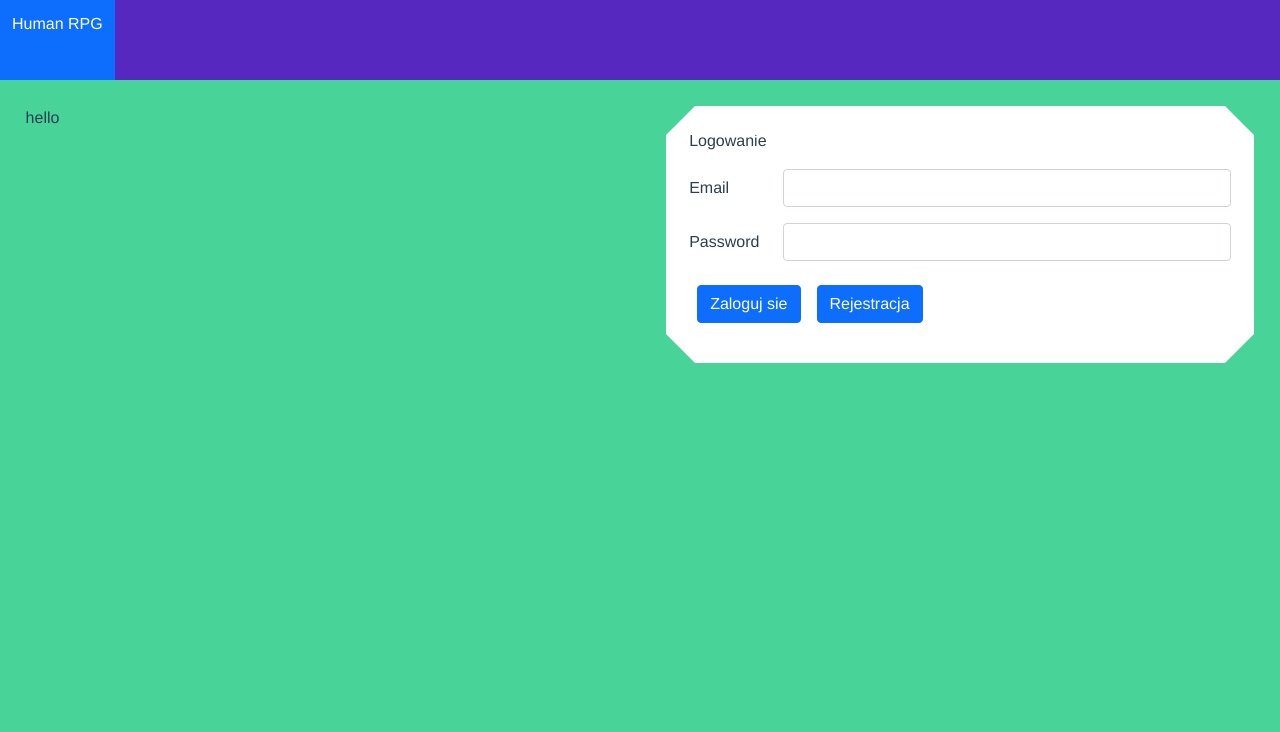
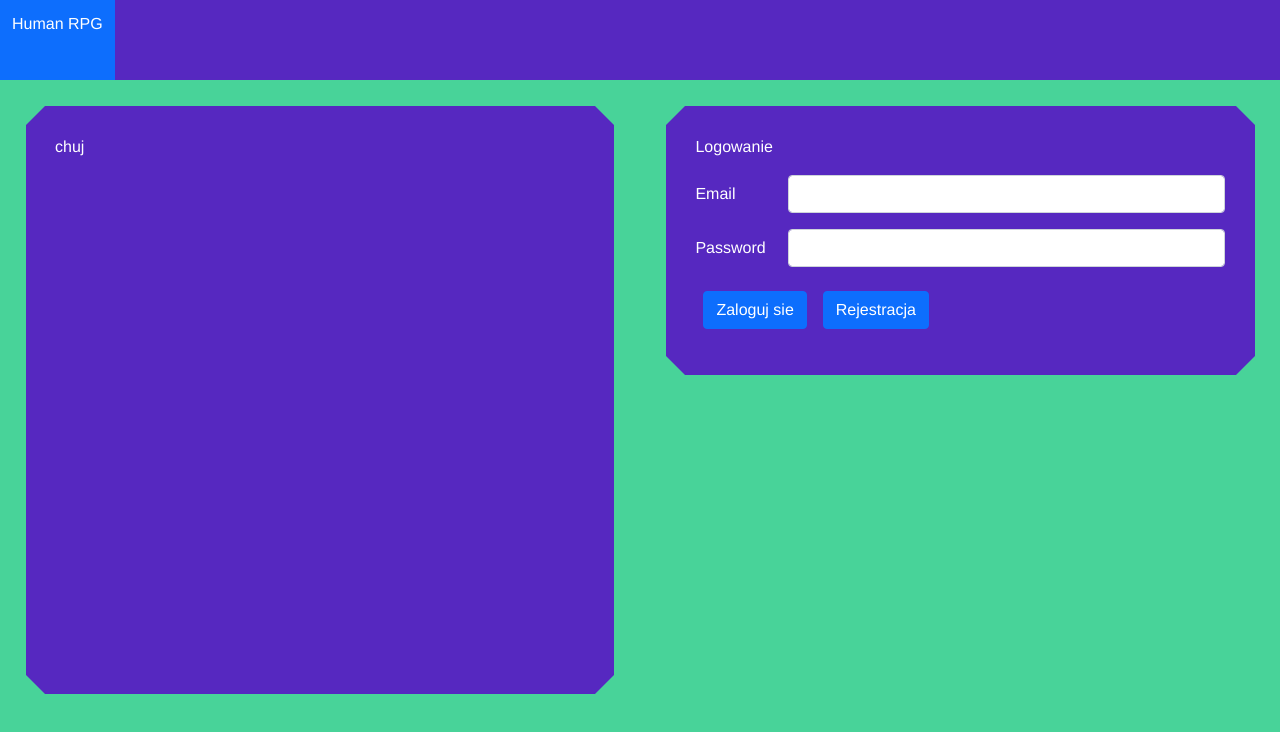
Before and after one commit to salarek/humanrpg, a Vue app: page / in a window 1280 px wide. Shown: the top 732 px of the page. Built offline with nearby package versions, Linux system fonts and the light colour scheme.

Commit message:
some changes

```diff
--- a/src/components/login.vue
+++ b/src/components/login.vue
@@ -133,13 +133,16 @@ export default {
 };
 </script>
 <style lang="scss" scoped>
+@import "@/scss/variables";
 .login {
+  contain: content;
   position: relative;
-  padding: 4%;
+  padding: 5%;
+  color: white;
+
   width: 100%;
-  height: 100%;
-  background-color: white;
-  border-radius: 24px;
+  background-color: $secondary;
+
   transition: all 0.5s ease;
 }
 
@@ -147,6 +150,7 @@ export default {
   transform: scale(1);
   width: 80%;
 }
+
 .login:before {
   content: "";
   width: 100%;
@@ -154,9 +158,9 @@ export default {
   position: absolute;
   top: 0;
   left: 0;
-  border-bottom: 29px solid white;
-  border-left: 29px solid #48d399;
-  border-right: 29px solid #48d399;
+  border-bottom: 19px solid $secondary;
+  border-left: 19px solid #48d399;
+  border-right: 19px solid #48d399;
 }
 .login:after {
   content: "";
@@ -165,8 +169,8 @@ export default {
   position: absolute;
   bottom: 0;
   left: 0;
-  border-top: 29px solid white;
-  border-left: 29px solid #48d399;
-  border-right: 29px solid #48d399;
+  border-top: 19px solid $secondary;
+  border-left: 19px solid #48d399;
+  border-right: 19px solid #48d399;
 }
 </style>
--- a/src/views/Home.vue
+++ b/src/views/Home.vue
@@ -4,8 +4,12 @@
       <div style="padding: 12px" class="bg-primary text-white">Human RPG</div>
     </header>
     <div class="main-view">
-      <div class="greetings-container">hello</div>
-      <div class="login-form"><login /></div>
+      <div class="left-page">
+        <div class="greetings-container">
+          <div>chuj</div>
+        </div>
+      </div>
+      <div class="right-page"><login /></div>
     </div>
   </div>
 </template>
@@ -36,20 +40,54 @@ export default {
   flex-direction: row;
 }
 .main-view {
+  height: 80%;
   display: flex;
   flex-direction: row;
   flex-wrap: wrap;
   justify-content: center;
 }
-.greetings-container {
+.left-page {
   padding: 2%;
   min-width: 300px;
   width: 50%;
 }
-.login-form {
+.right-page {
   position: relative;
   padding: 2%;
   min-width: 300px;
   width: 50%;
 }
+.greetings-container {
+  font-size: 1rem;
+  min-width: 300px;
+  min-height: 300px;
+  padding: 5%;
+  position: relative;
+  width: 100%;
+  height: 100%;
+  color: white;
+  background-color: $secondary;
+}
+.greetings-container:before {
+  content: "";
+  width: 100%;
+  height: 0;
+  position: absolute;
+  top: 0;
+  left: 0;
+  border-bottom: 19px solid $secondary;
+  border-left: 19px solid #48d399;
+  border-right: 19px solid #48d399;
+}
+.greetings-container:after {
+  content: "";
+  width: 100%;
+  height: 0;
+  position: absolute;
+  bottom: 0;
+  left: 0;
+  border-top: 19px solid $secondary;
+  border-left: 19px solid #48d399;
+  border-right: 19px solid #48d399;
+}
 </style>
```
